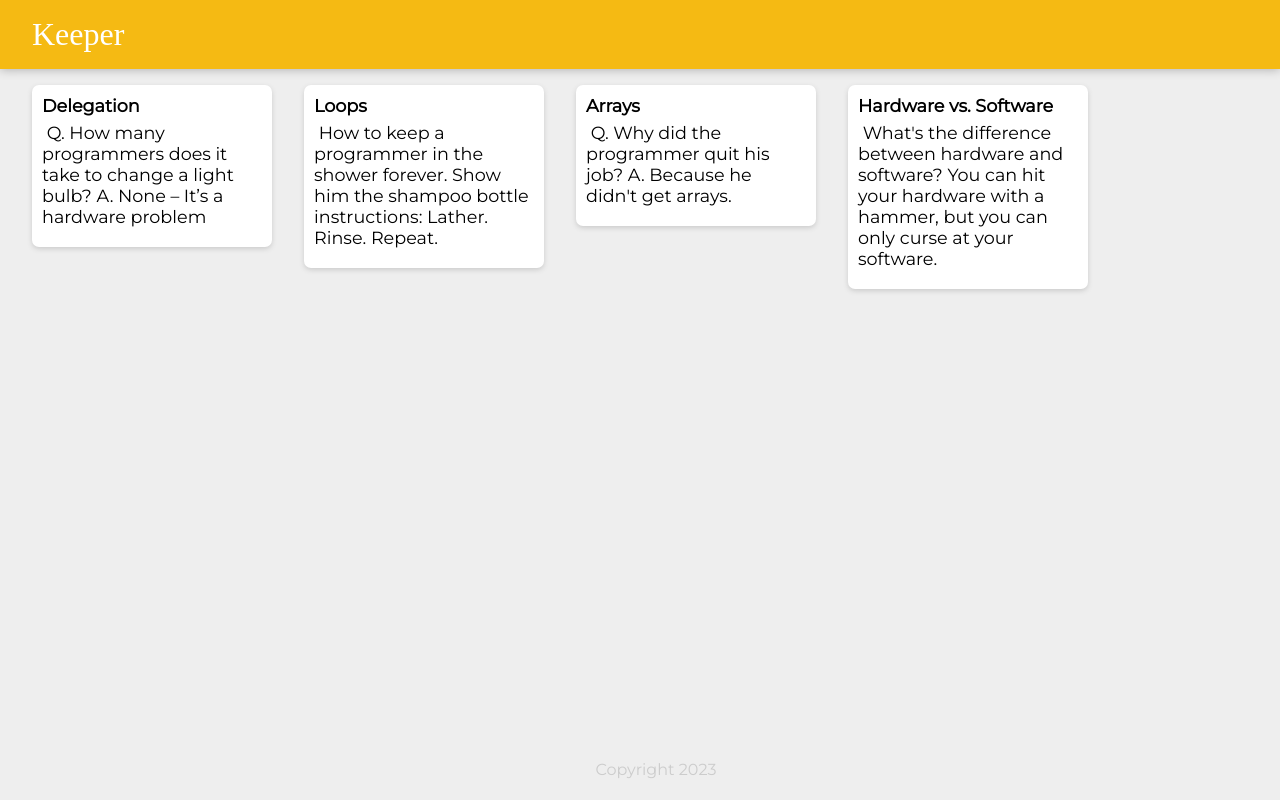
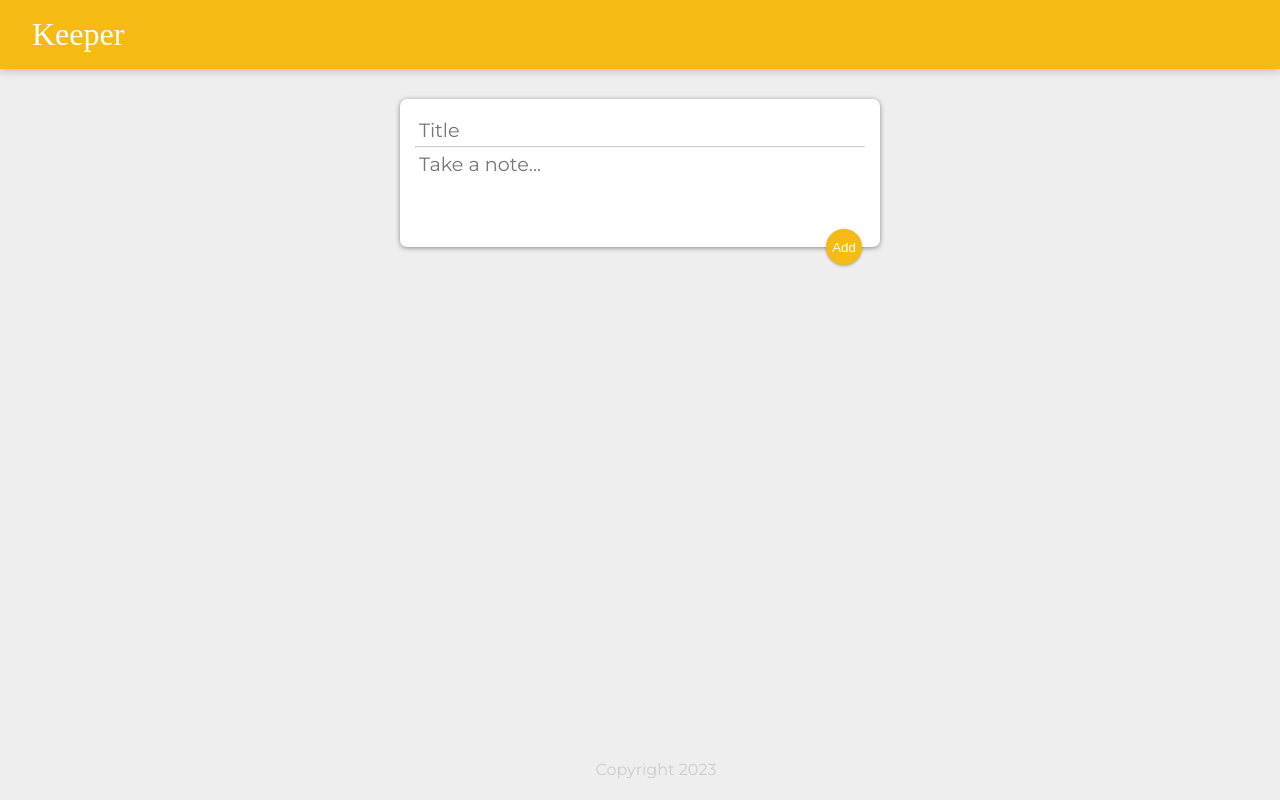
Before and after one commit to katsub669/React-app, a React (Create React App) app: page / in a window 1280 px wide. Built offline with nearby package versions, Linux system fonts and the light colour scheme; a web font is replaced by a local one.

Commit message:
added "add" + "delete" funtionality

```diff
--- a/public/styles.css
+++ b/public/styles.css
@@ -54,3 +54,54 @@
     white-space: pre-wrap;
     word-wrap: break-word;
 }
+
+.note button {
+    position: relative;
+    float: right;
+    margin-right: 10px;
+    color: #f5ba13;
+    border: none;
+    width: 36px;
+    height: 36px;
+    cursor: pointer;
+    outline: none;
+    background-color: transparent;
+}
+
+form {
+    position: relative;
+    width: 480px;
+    margin: 30px auto 20px auto;
+    background: #fff;
+    padding: 15px;
+    border-radius: 7px;
+    box-shadow: 0 1px 5px rgb(138, 137, 137);
+}
+form input,
+form textarea {
+    width: 100%;
+    border: none;
+    padding: 4px;
+    outline: none;
+    font-size: 1.2em;
+    font-family: inherit;
+    resize: none;
+}
+form button {
+    position: absolute;
+    right: 18px;
+    bottom: -18px;
+    background: #f5ba13;
+    color: #fff;
+    border: none;
+    border-radius: 50%;
+    width: 36px;
+    height: 36px;
+    box-shadow: 0 1px 3px rgba(0, 0, 0, 0.3);
+    cursor: pointer;
+    outline: none;
+}
+
+hr {
+    opacity: 0.5;
+}
--- a/src/components/App.jsx
+++ b/src/components/App.jsx
@@ -1,23 +1,38 @@
-import React from 'react';
+import React, {useState} from 'react';
 import Header from './Header';
 import Note from './Note';
 import Footer from './Footer';
-import notes from '../notes';
-
-
+import CreateArea from './CreateArea';
 
 
 function App() {
+    const [noteArray, setNoteArray] = useState([]);
+
+    function addNote(formText) {
+        setNoteArray((prevItems) => {
+            return [...prevItems, formText];
+          });
+    }
+
+    function deleteNote(id) {
+        setNoteArray((prevItems) => {
+            return prevItems.filter((item, index) => id !== index)
+        })
+    }
+
     return (
     <div>
         <Header />
-        {notes.map((item) =>
+        <CreateArea addNote={addNote} />
+        {noteArray.map((item, index) => (
             <Note
-                key= {item.key}
+                key= {index}
+                id= {index}
                 title = {item.title}
                 content = {item.content}
+                delete={deleteNote}
             />
-        )}
+        ))}
         <Footer />
     </div>
     )
--- /dev/null
+++ b/src/components/CreateArea.jsx
@@ -0,0 +1,45 @@
+import React, {useState} from "react";
+
+function CreateArea(props) {
+    const [formText, setFromText] = useState({
+        title: '',
+        content: ''
+    });
+
+    function handleChange(event) {
+        const {value, name} = event.target;
+        setFromText(prevValue => {
+            return (
+            {
+                ...prevValue,
+                [name]: value
+            })
+        })
+    }
+
+    return (
+        <div>
+          <form>
+            <input name="title" placeholder="Title" value={formText.title} onChange={handleChange} />
+            <hr />
+            <textarea name="content" placeholder="Take a note..." rows="3" value={formText.content} onChange={handleChange} />
+            <button
+                onClick={(event) => {
+                    props.addNote(formText);
+                    setFromText(
+                        {
+                            title: '',
+                            content: ''
+                        }
+                    );
+                    event.preventDefault();
+                }}
+            > Add
+            </button>
+          </form>
+        </div>
+      );
+
+}
+
+export default CreateArea;
--- a/src/components/Note.jsx
+++ b/src/components/Note.jsx
@@ -4,7 +4,15 @@
     return (
         <div className='note'>
             <h1>{props.title}</h1>
+            <hr />
             <p> {props.content}</p>
+            <button
+                onClick = {
+                    () => {
+                        props.delete(props.id);
+                    }
+                }
+            >DELETE</button>
         </div>
     )
 }
--- a/src/notes.js
+++ /dev/null
@@ -1,29 +0,0 @@
-const notes = [
-    {
-      key: 1,
-      title: "Delegation",
-      content:
-        "Q. How many programmers does it take to change a light bulb? A. None – It’s a hardware problem"
-    },
-    {
-      key: 2,
-      title: "Loops",
-      content:
-        "How to keep a programmer in the shower forever. Show him the shampoo bottle instructions: Lather. Rinse. Repeat."
-    },
-    {
-      key: 3,
-      title: "Arrays",
-      content:
-        "Q. Why did the programmer quit his job? A. Because he didn't get arrays."
-    },
-    {
-      key: 4,
-      title: "Hardware vs. Software",
-      content:
-        "What's the difference between hardware and software? You can hit your hardware with a hammer, but you can only curse at your software."
-    }
-  ];
-
-
-  export default notes;
```
Also changed, not shown: src/index.js (+9 -0 lines). Lines whose indentation alone changed are shown as unchanged.
